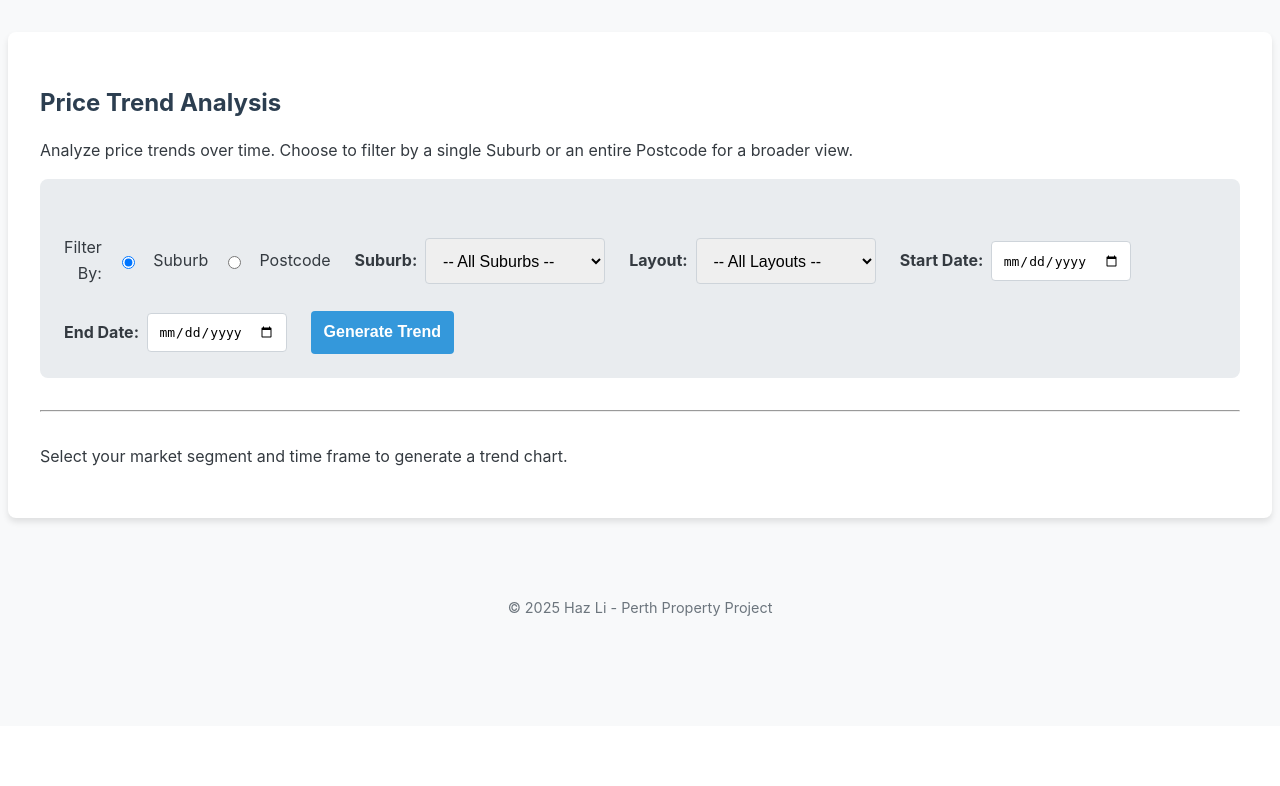
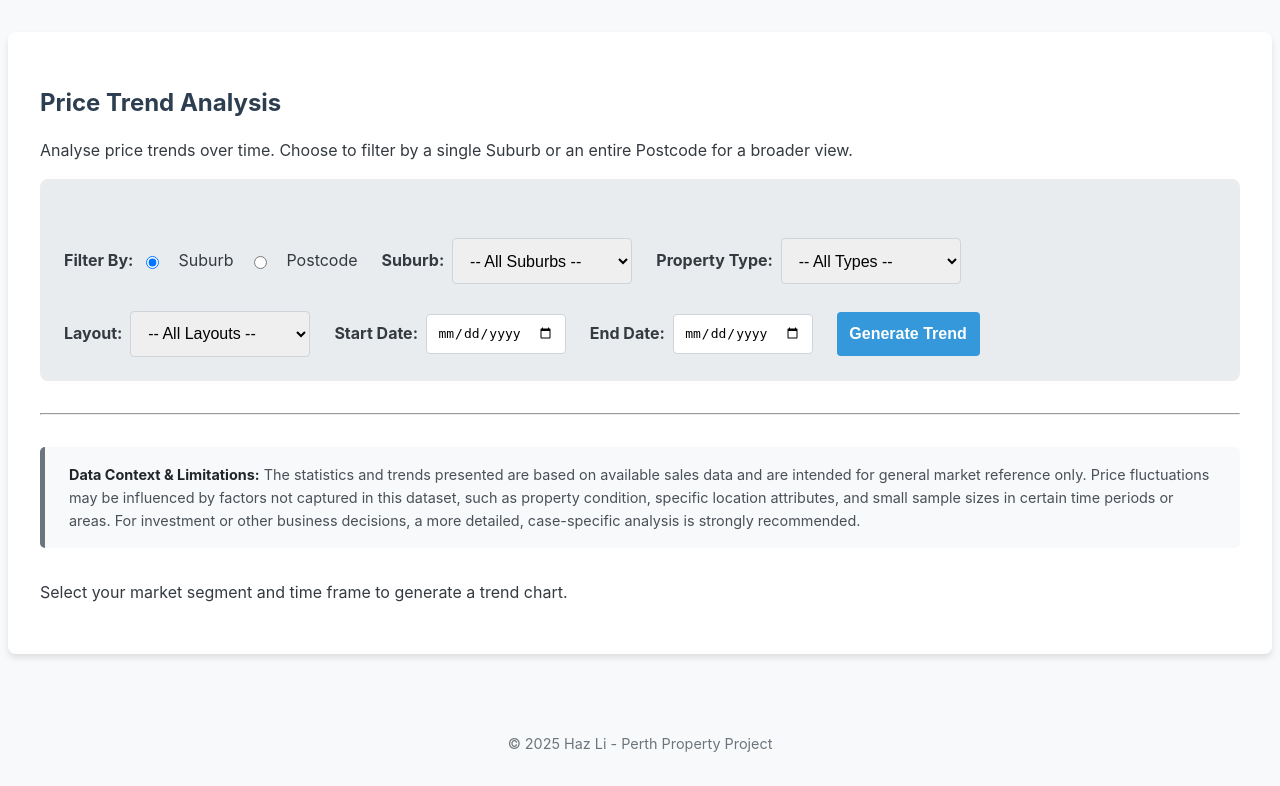
Before and after one commit to cloud9ight/perth_property_analysis, a Flask app: page /trend in a window 1280 px wide. Shown: the part 74-860 px from the top of the page. Before the commit the page ends 690 px from the top, so only its background shows below. Run offline with Flask 3, Linux system fonts and the light colour scheme; data that the repository does not hold is empty; some libraries are stand-ins or nearby versions.

Commit message:
adding filter by property type and disclaimer

```diff
--- a/app.py
+++ b/app.py
@@ -46,6 +46,7 @@ def get_dimension_data():
         with engine.connect() as connection:
             suburbs = pd.read_sql("SELECT suburb_id, suburb_name FROM DIM_Suburbs ORDER BY suburb_name", connection).to_dict('records')
             layouts = pd.read_sql("SELECT layout_id, layout_name FROM DIM_Layouts ORDER BY layout_name", connection).to_dict('records')
+            property_types = pd.read_sql("SELECT DISTINCT property_type FROM FACT_Properties WHERE property_type IS NOT NULL ORDER BY property_type", connection)['property_type'].tolist()
             agencies = pd.read_sql("SELECT agency_id, agency_name FROM DIM_Agencies ORDER BY agency_name", connection).to_dict('records')
             primary_schools = pd.read_sql("SELECT primary_school_id, primary_school_name FROM DIM_Primary_Schools ORDER BY primary_school_name", connection).to_dict('records')
             secondary_schools = pd.read_sql("SELECT secondary_school_id, secondary_school_name FROM DIM_Secondary_Schools ORDER BY secondary_school_name", connection).to_dict('records')
@@ -55,11 +56,12 @@ def get_dimension_data():
             'suburbs': suburbs, 'layouts': layouts, 'agencies': agencies,
             'primary_schools': primary_schools, 'secondary_schools': secondary_schools,
             'available_years': years,
-            'postcodes': postcodes
+            'postcodes': postcodes,
+            'property_types': property_types
         }
     except Exception as e:
         logging.error(f"Failed to fetch dimension data: {e}")
-        return {key: [] for key in ['suburbs', 'layouts', 'agencies', 'primary_schools', 'secondary_schools', 'available_years', 'postcodes']}
+        return {key: [] for key in ['suburbs', 'layouts', 'agencies', 'primary_schools', 'secondary_schools', 'available_years', 'postcodes', 'property_types']}
 
 
 # COLOR_PALETTE = [
@@ -403,8 +405,9 @@ def trend():
     """
     dim_data = get_dimension_data()
     chart_data = None
-    selected_filters = {}
     chart_title = "Price Trend"
+    # Initialize all possible filter keys
+    selected_filters = {'filter_by': 'suburb'} # Default selection
 
     if request.method == 'POST':
         try:
@@ -412,6 +415,7 @@ def trend():
             filter_by = request.form.get('filter_by') # This will be 'suburb' or 'postcode'
             suburb_id = request.form.get('suburb_id')
             postcode = request.form.get('postcode')
+            property_type = request.form.get('property_type')
             layout_id = request.form.get('layout_id')
             start_date = request.form.get('start_date')
             end_date = request.form.get('end_date')
@@ -420,6 +424,7 @@ def trend():
                 'filter_by': filter_by,
                 'suburb_id': int(suburb_id) if suburb_id else None,
                 'postcode': int(postcode) if postcode else None,
+                'property_type': property_type,
                 'layout_id': int(layout_id) if layout_id else None,
                 'start_date': start_date,
                 'end_date': end_date
@@ -445,6 +450,11 @@ def trend():
                 conditions.append("s.postcode = :postcode")
                 params['postcode'] = postcode
                 title_parts.append(f"Postcode {postcode}")
+
+            if property_type:
+                conditions.append("p.property_type = :property_type")
+                params['property_type'] = property_type
+                title_parts.append(property_type.title())
 
             # Add other optional filters
             if layout_id:
@@ -479,6 +489,7 @@ def trend():
                            suburbs=dim_data['suburbs'],
                            layouts=dim_data['layouts'],
                            postcodes=dim_data['postcodes'], # Pass postcodes to the template
+                           property_types=dim_data['property_types'],
                            chart_data=chart_data,
                            chart_title=chart_title,
                            selected_filters=selected_filters)
--- a/static/style.css
+++ b/static/style.css
@@ -230,5 +230,35 @@ footer {
   gap: 0.5em;
 }
 .filter-group-radio label {
-  font-weight: normal; /* Make radio labels less bold */
+  font-weight: normal;
 }
+
+.disclaimer-box {
+  background-color: #f8f9fa;
+  border-left: 5px solid #6c757d;
+  padding: 1em 1.5em;
+  margin-bottom: 2em;
+  border-radius: 5px;
+}
+
+.disclaimer-box p {
+  margin: 0;
+  font-size: 0.9em;
+  color: #495057;
+  line-height: 1.6;
+}
+
+.disclaimer-box p strong {
+  color: #212529;
+}
+.radio-options {
+  display: flex;
+  align-items: center;
+  gap: 0.5em 1em;
+  padding: 0.8em 0;
+  font-weight: bold;
+}
+
+.radio-options label {
+  font-weight: normal;
+}
--- a/templates/trend.html
+++ b/templates/trend.html
@@ -4,19 +4,21 @@
 
 {% block content %}
     <h2>Price Trend Analysis</h2>
-    <p>Analyze price trends over time. Choose to filter by a single Suburb or an entire Postcode for a broader view.</p>
+    <p>Analyse price trends over time. Choose to filter by a single Suburb or an entire Postcode for a broader view.</p>
 
     <div class="filter-container">
         <form class="filter-form" action="{{ url_for('trend') }}" method="post">
 
             <div class="filter-group-radio">
-                <label>Filter By:</label>
+                <label ><strong>Filter By:</strong></label>
+                <div class="radio-options">
                 <input type="radio" id="filter_by_suburb" name="filter_by" value="suburb"
                        {% if not selected_filters.filter_by or selected_filters.filter_by == 'suburb' %}checked{% endif %}>
                 <label for="filter_by_suburb">Suburb</label>
                 <input type="radio" id="filter_by_postcode" name="filter_by" value="postcode"
                        {% if selected_filters.filter_by == 'postcode' %}checked{% endif %}>
                 <label for="filter_by_postcode">Postcode</label>
+                </div>
             </div>
 
             <div class="filter-group" id="suburb-filter-group">
@@ -38,6 +40,21 @@
                     {% for pc in postcodes %}
                         <option value="{{ pc }}" {% if pc == selected_filters.postcode %}selected{% endif %}>{{ pc }}</option>
                     {% endfor %}
+                </select>
+            </div>
+
+            <div class="filter-group">
+                <label for="property_type">Property Type:</label>
+
+                <select id="property_type" name="property_type">
+                  <option value="">-- All Types --</option>
+                  <!-- Loop through the list passed from the backend -->
+                 {% for p_type in property_types %}
+                      <option value="{{ p_type }}" {% if p_type == selected_filters.property_type %}selected{% endif %}>
+                <!-- Use the | title filter to make it look nice, e.g., "duplex-semi-d..." -> "Duplex-Semi-D..." -->
+                       {{ p_type.replace('-', ' ') | title }}
+            </option>
+        {% endfor %}
                 </select>
             </div>
 
@@ -67,6 +84,10 @@
     </div>
 
     <hr style="margin: 2em 0;">
+
+    <div class="disclaimer-box">
+        <p><strong>Data Context & Limitations:</strong> The statistics and trends presented are based on available sales data and are intended for general market reference only. Price fluctuations may be influenced by factors not captured in this dataset, such as property condition, specific location attributes, and small sample sizes in certain time periods or areas. For investment or other business decisions, a more detailed, case-specific analysis is strongly recommended.</p>
+    </div>
 
     <div class="results">
         {% if chart_data %}
```
